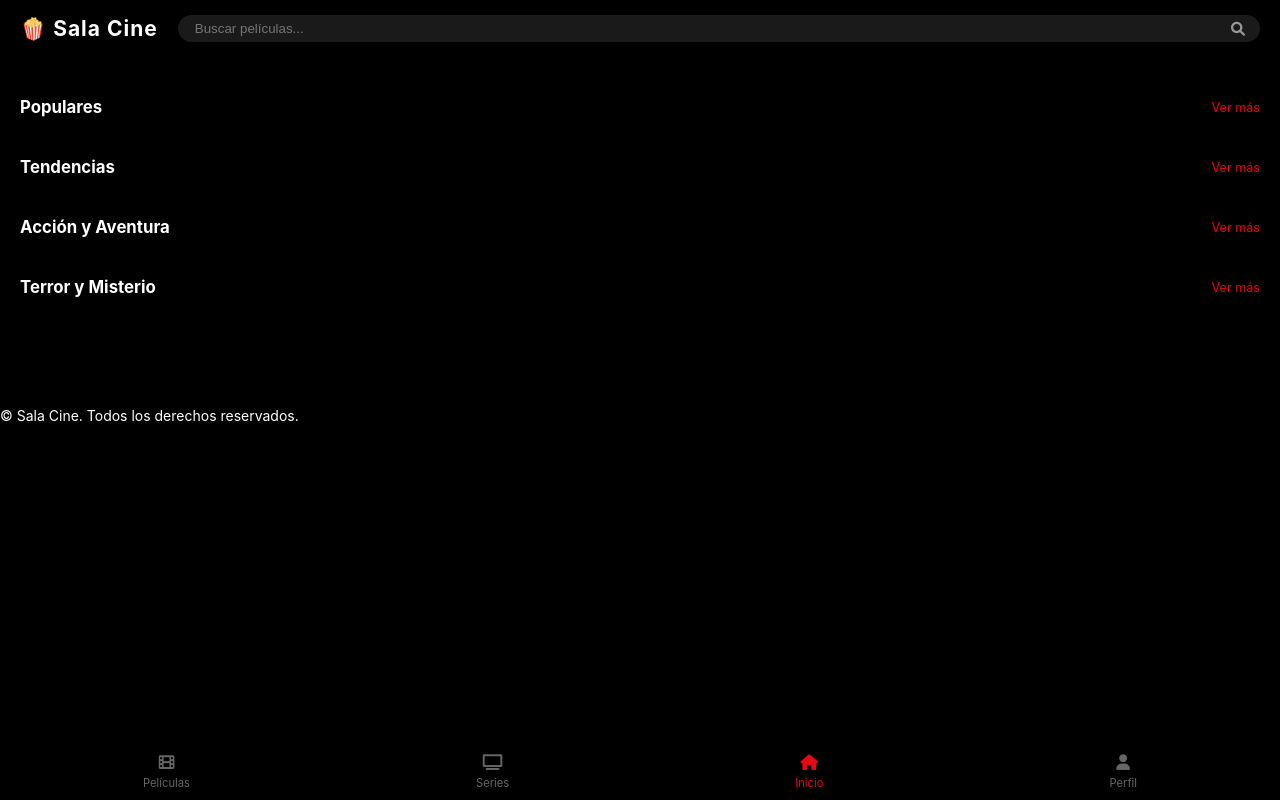
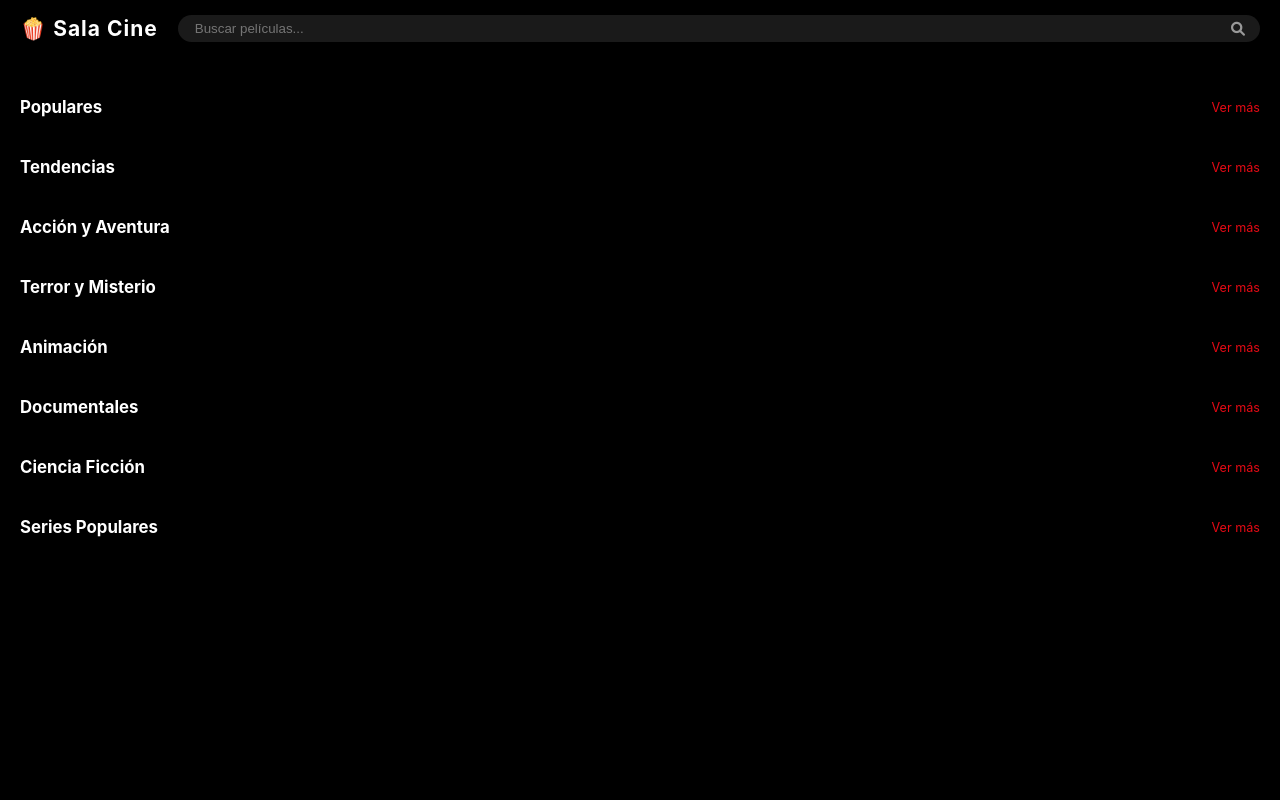
Before and after one commit to dyla20044-gif/miniapp-salacine, a plain HTML site: page index.html in a window 1280 px wide. Drawn offline with Linux system fonts and the light colour scheme; no server answers.

Commit message:
Update index.html

```diff
--- a/index.html
+++ b/index.html
@@ -27,7 +27,7 @@
                 <section class="category-section">
                     <div class="category-header">
                         <h2>Populares</h2>
-                        <a href="#" class="see-more-btn" data-endpoint="movie/popular">Ver más</a>
+                        <a href="#" class="see-more-btn" data-endpoint="movie/popular" data-type="movie">Ver más</a>
                     </div>
                     <div id="populares-movies" class="movie-list horizontal-scroll"></div>
                 </section>
@@ -35,7 +35,7 @@
                 <section class="category-section">
                     <div class="category-header">
                         <h2>Tendencias</h2>
-                        <a href="#" class="see-more-btn" data-endpoint="trending/all/day">Ver más</a>
+                        <a href="#" class="see-more-btn" data-endpoint="trending/all/day" data-type="movie">Ver más</a>
                     </div>
                     <div id="tendencias-movies" class="movie-list horizontal-scroll"></div>
                 </section>
@@ -43,7 +43,7 @@
                  <section class="category-section">
                     <div class="category-header">
                         <h2>Acción y Aventura</h2>
-                        <a href="#" class="see-more-btn" data-endpoint="discover/movie?with_genres=28">Ver más</a>
+                        <a href="#" class="see-more-btn" data-endpoint="discover/movie?with_genres=28" data-type="movie">Ver más</a>
                     </div>
                     <div id="accion-movies" class="movie-list horizontal-scroll"></div>
                 </section>
@@ -51,9 +51,41 @@
                 <section class="category-section">
                     <div class="category-header">
                         <h2>Terror y Misterio</h2>
-                        <a href="#" class="see-more-btn" data-endpoint="discover/movie?with_genres=27,9648">Ver más</a>
+                        <a href="#" class="see-more-btn" data-endpoint="discover/movie?with_genres=27,9648" data-type="movie">Ver más</a>
                     </div>
                     <div id="terror-movies" class="movie-list horizontal-scroll"></div>
+                </section>
+
+                <section class="category-section">
+                    <div class="category-header">
+                        <h2>Animación</h2>
+                        <a href="#" class="see-more-btn" data-endpoint="discover/movie?with_genres=16" data-type="movie">Ver más</a>
+                    </div>
+                    <div id="animacion-movies" class="movie-list horizontal-scroll"></div>
+                </section>
+
+                <section class="category-section">
+                    <div class="category-header">
+                        <h2>Documentales</h2>
+                        <a href="#" class="see-more-btn" data-endpoint="discover/movie?with_genres=99" data-type="movie">Ver más</a>
+                    </div>
+                    <div id="documentales-movies" class="movie-list horizontal-scroll"></div>
+                </section>
+
+                <section class="category-section">
+                    <div class="category-header">
+                        <h2>Ciencia Ficción</h2>
+                        <a href="#" class="see-more-btn" data-endpoint="discover/movie?with_genres=878" data-type="movie">Ver más</a>
+                    </div>
+                    <div id="scifi-movies" class="movie-list horizontal-scroll"></div>
+                </section>
+
+                <section class="category-section">
+                    <div class="category-header">
+                        <h2>Series Populares</h2>
+                        <a href="#" class="see-more-btn" data-endpoint="tv/popular" data-type="tv">Ver más</a>
+                    </div>
+                    <div id="populares-series" class="movie-list horizontal-scroll"></div>
                 </section>
             </div>
         </div>
@@ -61,7 +93,7 @@
         <div id="movies-screen" class="screen">
             <div class="screen-header">
                 <h2>Películas</h2>
-                <button id="genres-button" class="button genres-button">Géneros <i class="fas fa-chevron-down"></i></button>
+                <button id="genres-button" class="icon-button"><i class="fas fa-ellipsis-v"></i></button>
             </div>
             <div id="all-movies-grid" class="movie-grid"></div>
         </div>
@@ -69,6 +101,7 @@
         <div id="series-screen" class="screen">
             <div class="screen-header">
                 <h2>Series de TV</h2>
+                <button id="series-genres-button" class="icon-button"><i class="fas fa-ellipsis-v"></i></button>
             </div>
             <div id="all-series-grid" class="movie-grid"></div>
         </div>
@@ -107,48 +140,4 @@
                 <button id="read-more-button" class="text-button">Ver más</button>
                 <div id="movie-cast-info" class="movie-cast">
                     <p>Director: <span id="director-name"></span></p>
-                    <p>Actores: <span id="actors-list"></span></p>
-                </div>
-                <div class="ad-banner">
-                    <img src="https://i.imgur.com/qL07uP2.jpeg" alt="Publicidad">
-                </div>
-                <section class="related-section">
-                    <h3>También podría gustarte</h3>
-                    <div id="related-movies" class="movie-list horizontal-scroll"></div>
-                </section>
-            </div>
-        </div>
-    </main>
-
-    <nav class="bottom-nav">
-        <a href="#" class="nav-item" data-screen="movies-screen">
-            <i class="fas fa-film"></i>
-            <span>Películas</span>
-        </a>
-        <a href="#" class="nav-item" data-screen="series-screen">
-            <i class="fas fa-tv"></i>
-            <span>Series</span>
-        </a>
-        <a href="#" class="nav-item active" data-screen="home-screen">
-            <i class="fas fa-home"></i>
-            <span>Inicio</span>
-        </a>
-        <a href="#" class="nav-item" data-screen="profile-screen">
-            <i class="fas fa-user"></i>
-            <span>Perfil</span>
-        </a>
-    </nav>
-
-    <div id="video-modal" class="modal">
-        <div class="modal-content video-content">
-            <span class="close-button">&times;</span>
-            <video id="video-player" controls></video>
-        </div>
-    </div>
-
-    <div class="footer-text">© Sala Cine. Todos los derechos reservados.</div>
-
-    <script type="module" src="script.js"></script>
-    <script src="https://telegram.org/js/telegram-web-app.js"></script>
-</body>
-</html>
+                    <p
```
